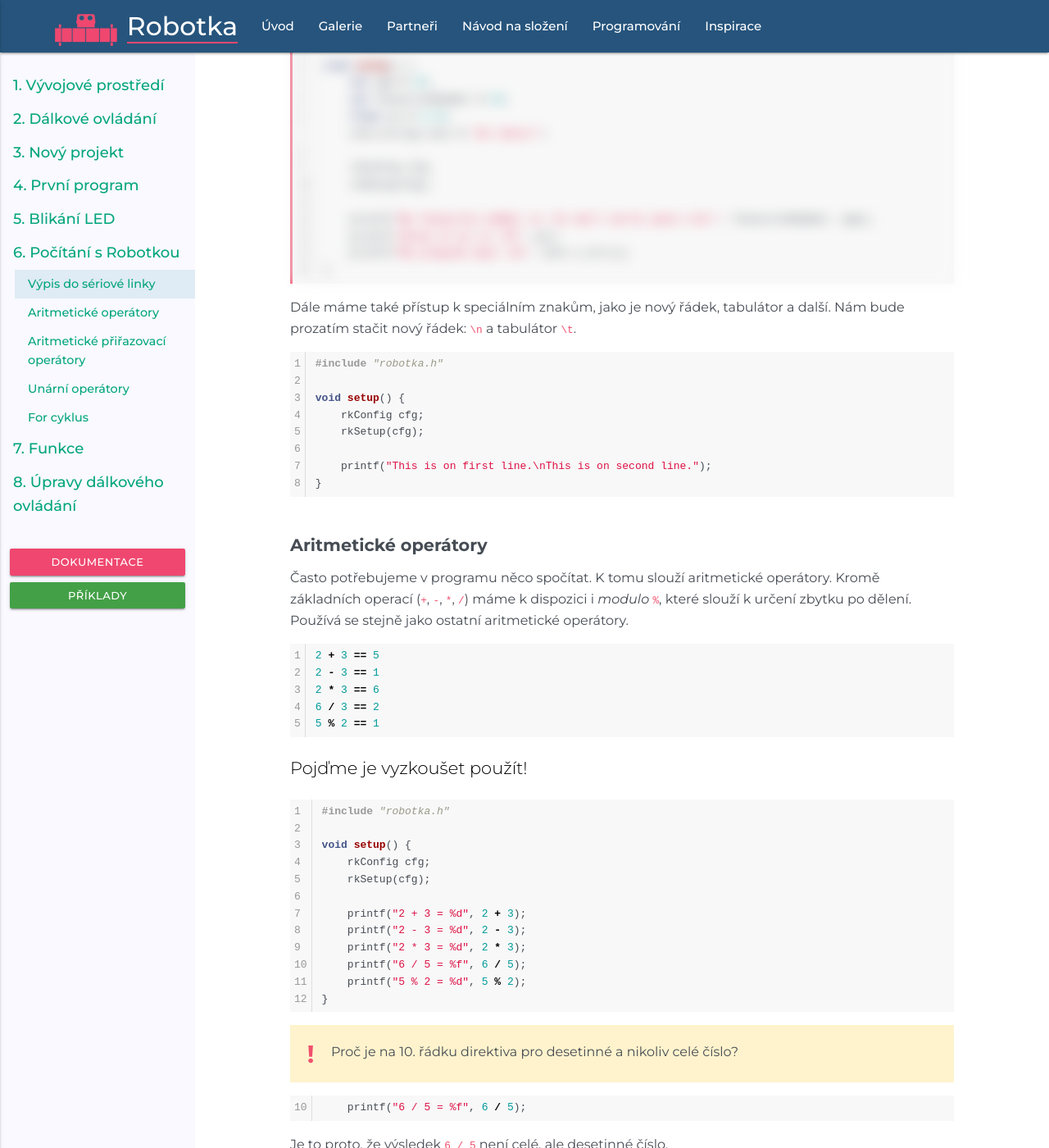
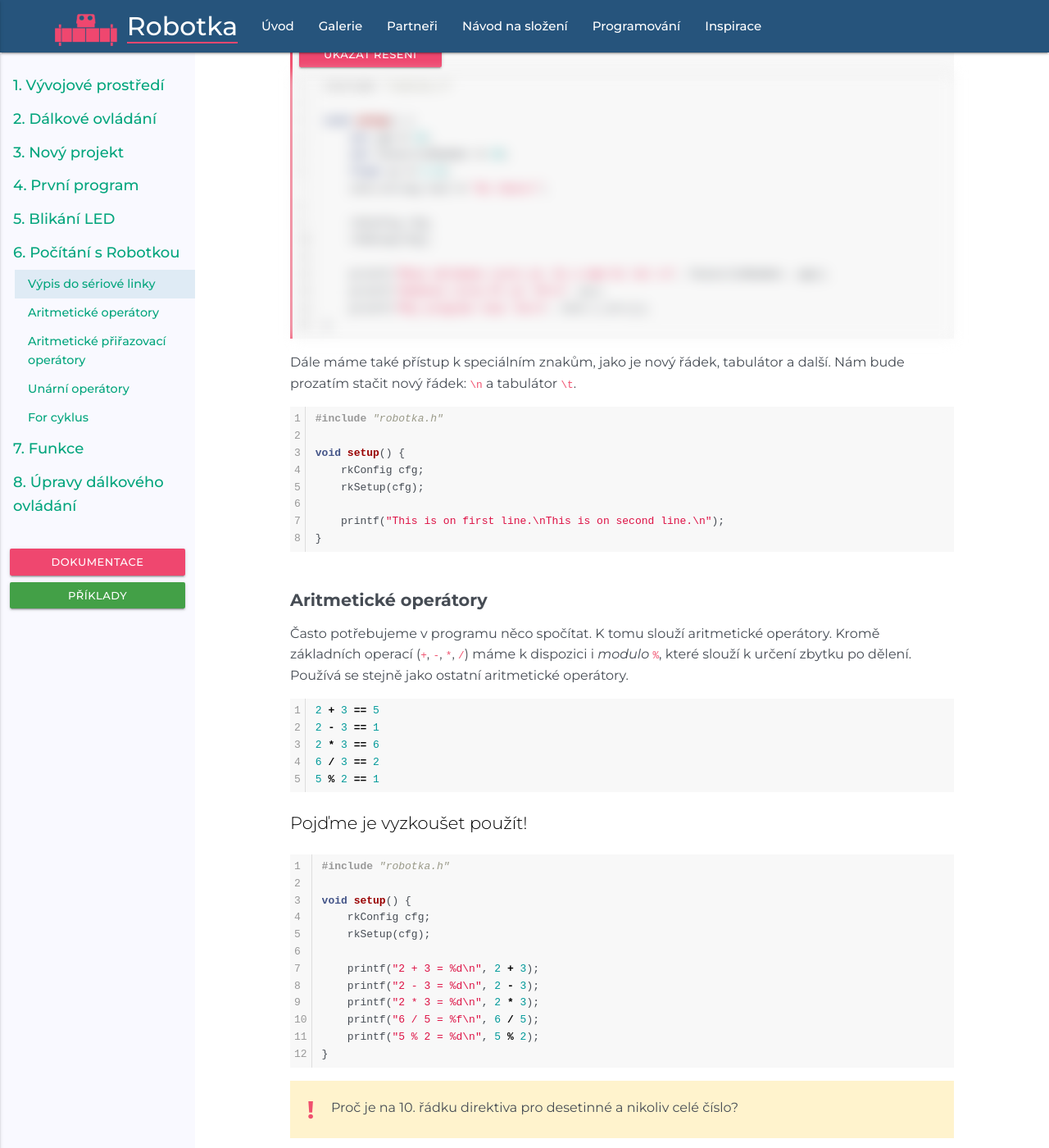
Before and after one commit to RoboticsBrno/robotka.robotickytabor.cz, a Jekyll site: the page built from _coding/005_pocitani_s_robotkou.md, in a window 1280 px wide and 1400 px high, scrolled down 1320 px. Shown: the whole window at 82% size. Built offline with Jekyll 4.4.1, drawn with Linux system fonts in a browser that asks for light colours; some of the changed text lies outside the part shown.

Commit message:
Fixed #13.

````diff
--- a/_coding/005_pocitani_s_robotkou.md
+++ b/_coding/005_pocitani_s_robotkou.md
@@ -32,7 +34,7 @@ void setup() {
     rkConfig cfg;
     rkSetup(cfg);
 
-    printf("My favourite number is: %i and I am %i years old.", favouriteNumber, age);
+    printf("Moje oblibene cislo je: %i mam %i let.\n", favouriteNumber, age);
 }
 ```
 Formátovací direktivou v tomto příkladu je `%d`.
@@ -47,7 +49,7 @@ Při výpisu **std::string** je potřeba dopsat za jméno proměnné **.c_str()*
 Pokud tak neučiníte Bude vám funkce vypisovat nesmysly, může dokonce "rozbít" celý program.
 ```cpp
     std::string myString = "Hi there";
-    printf("%s", myString.c_str());
+    printf("%s\n", myString.c_str());
 ```
 
 {:.lead}
@@ -66,9 +68,9 @@ void setup() {
     rkConfig cfg;
     rkSetup(cfg);
 
-    printf("My favourite number is: %i and I am %i years old.", favouriteNumber, age);
-    printf("Value of pi is: %f", pi);
-    printf("My program says: %s", text.c_str());
+    printf("Moje oblibene cislo je: %i a mam %i let.\n", favouriteNumber, age);
+    printf("Hodnota cisla PI je: %f\n", pi);
+    printf("Muj program rika: %s\n", text.c_str());
 }
 ```
 
@@ -82,7 +84,7 @@ void setup() {
     rkConfig cfg;
     rkSetup(cfg);
 
-    printf("This is on first line.\nThis is on second line.");
+    printf("This is on first line.\nThis is on second line.\n");
 }
 ```
 
@@ -110,18 +112,18 @@ void setup() {
     rkConfig cfg;
     rkSetup(cfg);
 
-    printf("2 + 3 = %d", 2 + 3);
-    printf("2 - 3 = %d", 2 - 3);
-    printf("2 * 3 = %d", 2 * 3);
-    printf("6 / 5 = %f", 6 / 5);
-    printf("5 % 2 = %d", 5 % 2);
+    printf("2 + 3 = %d\n", 2 + 3);
+    printf("2 - 3 = %d\n", 2 - 3);
+    printf("2 * 3 = %d\n", 2 * 3);
+    printf("6 / 5 = %f\n", 6 / 5);
+    printf("5 % 2 = %d\n", 5 % 2);
 }
 ```
 
 {:.important}
 Proč je na 10. řádku direktiva pro desetinné a nikoliv celé číslo?
 ```cpp
-    printf("6 / 5 = %f", 6 / 5);
+    printf("6 / 5 = %f\n", 6 / 5);
 ```
 {:data-linenos-offset="10"}
 Je to proto, že výsledek `6 / 5` není celé, ale desetinné číslo.
@@ -151,7 +153,7 @@ void setup() {
 
     number = number + 2;
     // number += 2;
-    printf("Result is: %i", number);
+    printf("Vysledek je: %i\n", number);
 }
 ```
 
@@ -170,15 +172,15 @@ void setup() {
     rkSetup(cfg);
 
     number = number + 10;
-    printf("Result is: %i", number);
+    printf("Vysledek je: %i\n", number);
     number = number - 2;
-    printf("Result is: %i", number);
+    printf("Vysledek je: %i\n", number);
     number = number / 2;
-    printf("Result is: %i", number);
+    printf("Vysledek je: %i\n", number);
     number = number * 2;
-    printf("Result is: %i", number);
+    printf("Vysledek je: %i\n", number);
     number = number % 3;
-    printf("Result is: %i", number);
+    printf("Vysledek je: %i\n", number);
 }
 ```
 
@@ -193,15 +195,15 @@ void setup() {
     rkSetup(cfg);
 
     number += 10;
-    printf("Result is: %i", number);
+    printf("Vysledek je: %i\n", number);
     number -= 2;
-    printf("Result is: %i", number);
+    printf("Vysledek je: %i\n", number);
     number /= 2;
-    printf("Result is: %i", number);
+    printf("Vysledek je: %i\n", number);
     number *= 2;
-    printf("Result is: %i", number);
+    printf("Vysledek je: %i\n", number);
     number %= 3;
-    printf("Result is: %i", number);
+    printf("Vysledek je: %i\n", number);
 }
 ```
 
@@ -241,7 +243,7 @@ void setup() {
     rkSetup(cfg);
 
     while(number < 5) {
-        printf("Hello world!");
+        printf("Hello world!\n");
         number++;
     }
 }
@@ -266,7 +268,7 @@ void setup() {
     rkSetup(cfg);
 
     while(number < 5) { //určení maxima
-        printf("Hello world!");
+        printf("Hello world!\n");
         number++; //určení kroku
     }
 }
@@ -282,7 +284,7 @@ void setup() {
     rkSetup(cfg);
 
     for(int i = 0; i < 5; i++) {
-        printf("Hello world!");
+        printf("Hello world!\n");
     }
 }
 ```
````
Also changed, not shown: other parts of _coding/005_pocitani_s_robotkou.md (+2 -0 lines), _coding/006_funkce.md (+6 -6 lines).
